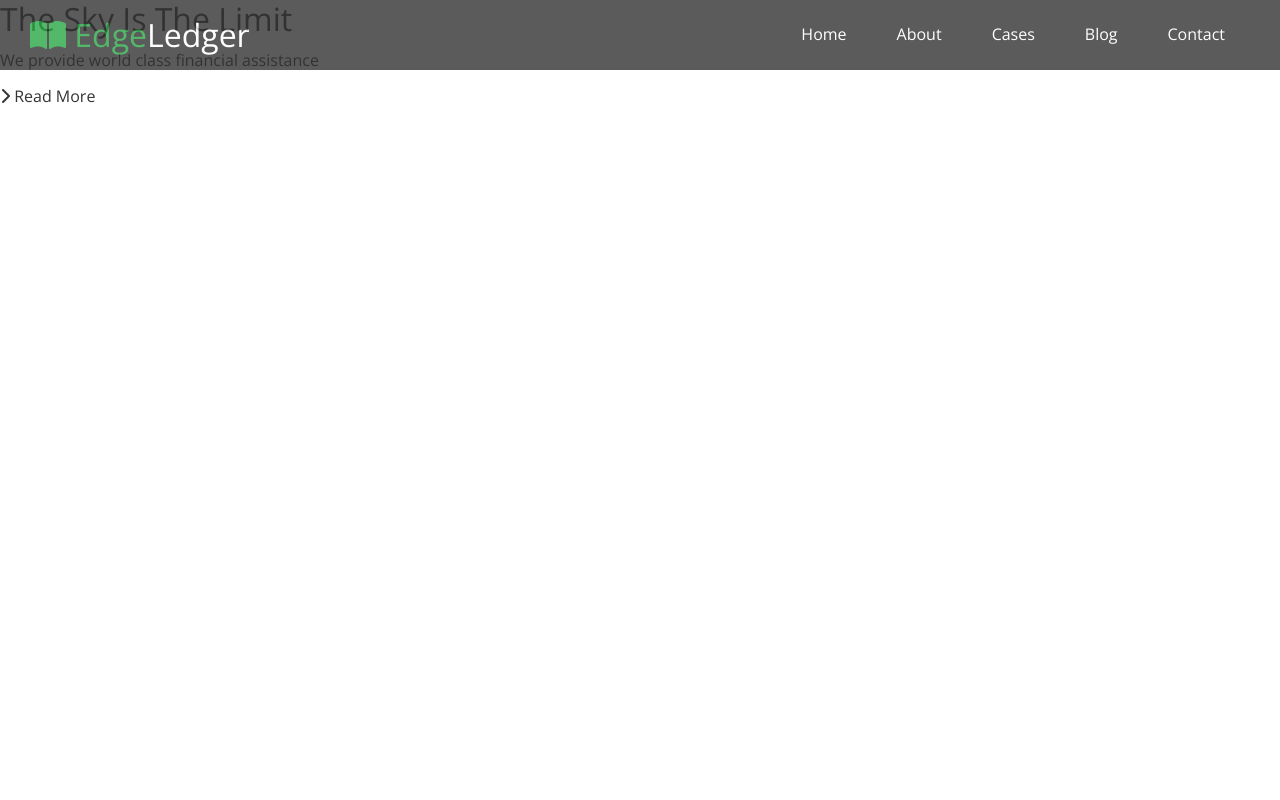
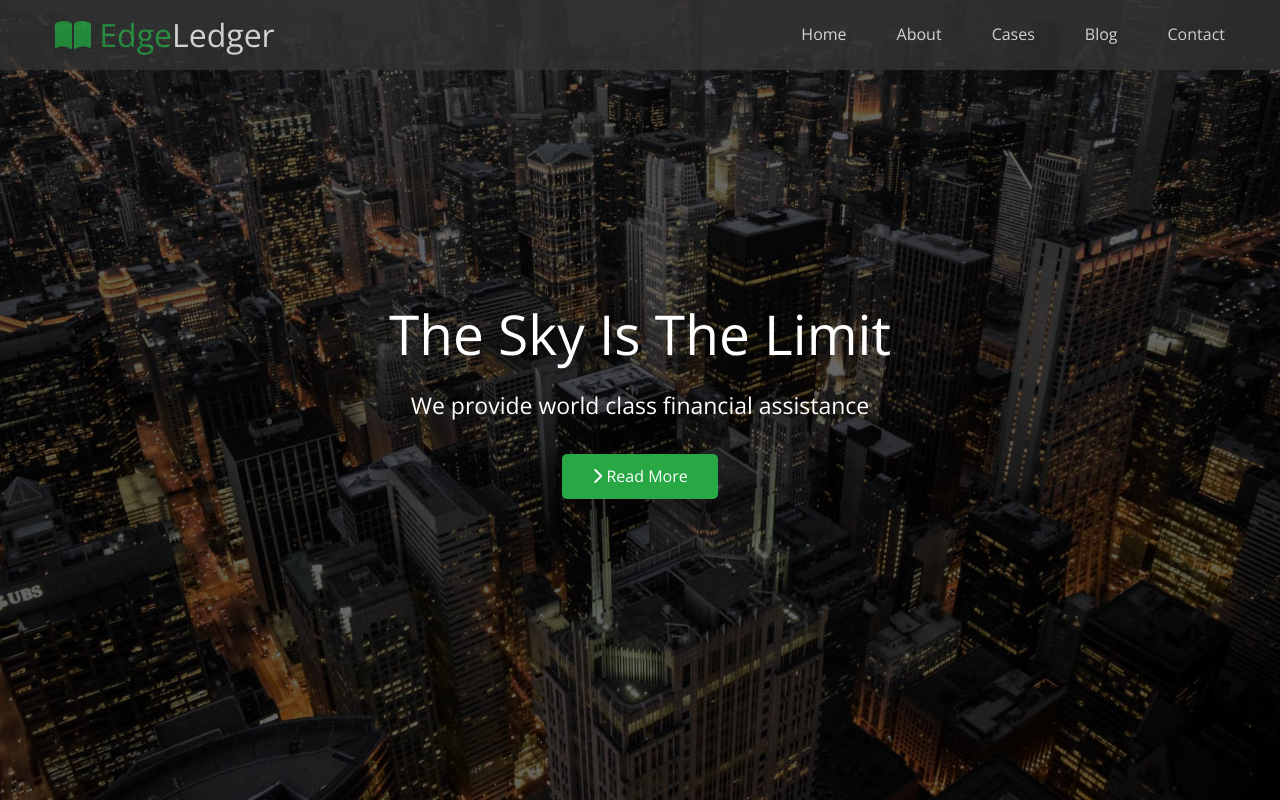
Before and after one commit to lorenarms/HTML-and-CSS-Project-Financial, a plain HTML site: page Project - Financial/index.html in a window 1280 px wide. Drawn offline with nearby package versions, Linux system fonts and the light colour scheme.

Commit message:
finished navbar and showcase

```diff
--- a/Project - Financial/css/style.css
+++ b/Project - Financial/css/style.css
@@ -74,3 +74,57 @@ img {
 .navbar .logo {
   font-weight: 400;
 }
+
+.navbar .logo a:hover {
+  border-bottom: none;
+}
+
+
+
+/* Header / hero / showcase */
+.hero {
+  background: url('../img/home/showcase.jpg') no-repeat center center/cover;
+  height: 100vh;
+  position: relative;
+  color: #fff;
+}
+
+.hero .content {
+  display: flex;
+  flex-direction: column;
+  align-items: center;
+  justify-content: center;
+  text-align: center;
+  height: 100%;
+  padding: 0 20px;
+}
+
+.hero .content h1{
+  font-size: 55px;
+}
+
+.hero .content p {
+  font-size: 23px;
+  max-width: 600px;
+  margin: 20px 0 30px;
+}
+
+
+.hero::before {
+  /* overlay to darken picture */
+  /* empty string for content */
+  content: '';
+  /* position of parent must be relative */
+  position: absolute;
+  top: 0;
+  left: 0;
+  width: 100%;
+  height: 100%;
+  /* rgba color black with alpha of 0.6 */
+  background: rgba(0,0,0,0.6);
+}
+
+.hero * {
+  /* higher number is closer to viewer */
+  z-index: 10;
+}
--- a/Project - Financial/css/utilities.css
+++ b/Project - Financial/css/utilities.css
@@ -7,3 +7,35 @@
 .text-secondary {
   color: #0284d0;
 }
+
+/* Button */
+.btn {
+  cursor: pointer;
+  display: inline-block;
+  padding: 10px 30px;
+  color: #fff;
+  background-color: #28a745;
+  border: none;
+  border-radius: 5px;
+}
+
+/* button styles */
+.btn:hover {
+  opacity: 0.9;
+}
+.btn-primary {
+  color: #fff;
+  background-color: #28a745;
+}
+.btn-secondary {
+  color: #fff;
+  background-color: #0284d0;
+}
+.btn-dark {
+  color: #fff;
+  background-color: #333;
+}
+.btn-light {
+  color: #333;
+  background-color: #f4f4f4;
+}
--- a/Project - Financial/index.html
+++ b/Project - Financial/index.html
@@ -18,7 +18,8 @@
     <!-- Navbar -->
     <div id="navbar" class="navbar">
       <h1 class="logo">
-        <span class="text-primary"><i class="fas fa-book-open"></i> Edge</span>Ledger
+        <a href="home"><span class="text-primary"><i class="fas fa-book-open"></i> Edge</span>Ledger</a>
+
       </h1>
       <nav>
         <ul>
```
